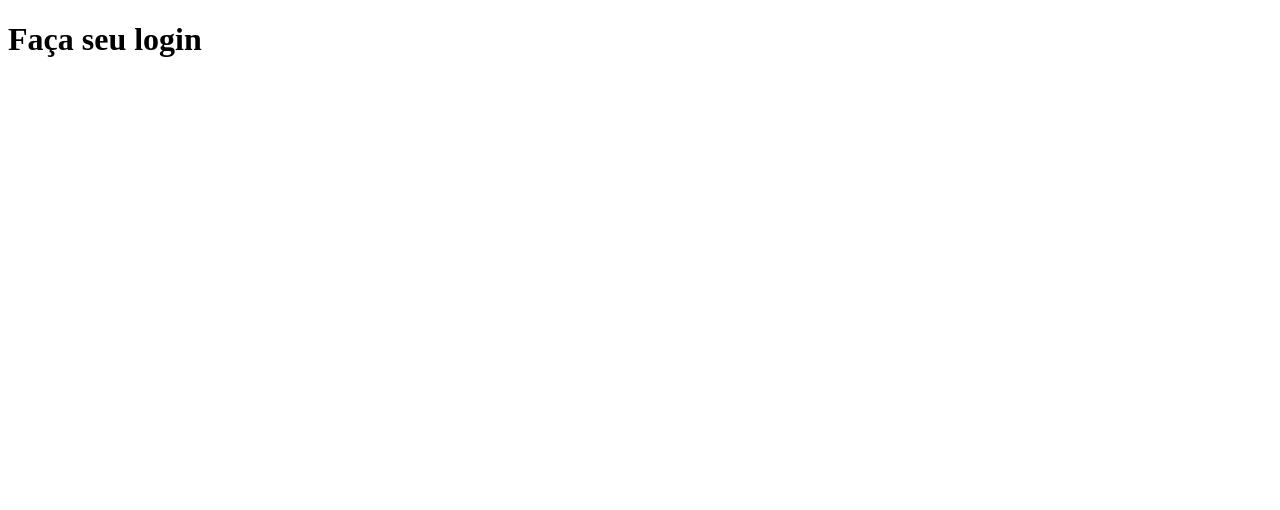
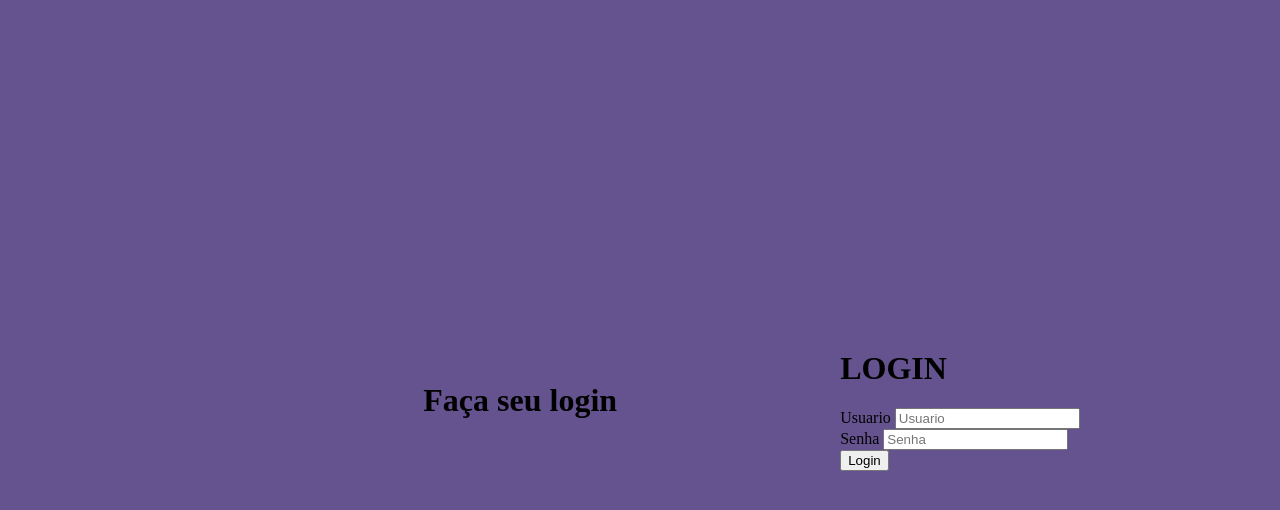
Before and after one commit to MathDant27/Tela-login, a plain HTML site: page index.html in a window 1280 px wide. Drawn offline with Linux system fonts and the light colour scheme.

Commit message:
Finalização html + start css

```diff
--- a/index.html
+++ b/index.html
@@ -3,6 +3,7 @@
     <head>
         <meta charset="UTF-8" />
         <meta name="viewport" content="width=device-width, initial-scale=1.0" />
+        <link rel="stylesheet" href="style.css">
         <title>Tela Login</title>
     </head>
     <body>
@@ -12,8 +13,24 @@
             </div>
             <div class="right-login">
                 <div class="card-login">
-                    <div class="text-field"></div>
+                    <h1>LOGIN</h1>
+                    <div class="textfield">
+                        <label for="usuario">Usuario</label>
+                        <input
+                            type="text"
+                            name="usuario"
+                            placeholder="Usuario"
+                        >
+                    </div>
+                    <div class="textfield">
+                        <label for="senha">Senha</label>
+                        <input
+                            type="password"
+                            name="senha"
+                            placeholder="Senha"
+                         >
                 </div>
+                <button class="btn-login">Login</button>
             </div>
         </div>
     </body>
--- /dev/null
+++ b/style.css
@@ -0,0 +1,21 @@
+body {
+    margin: 0;
+}
+
+.main-login {
+    width: 100vw;
+    height: 100vh;
+    background: #65538f;
+    display: flex;
+    justify-content: center;
+    align-items: center;
+}
+
+.left-login {
+    width: 50vw;
+    height: 100vh;
+    display: flex;
+    justify-content: center;
+    align-items: center;
+    flex-direction: column;
+}
```
